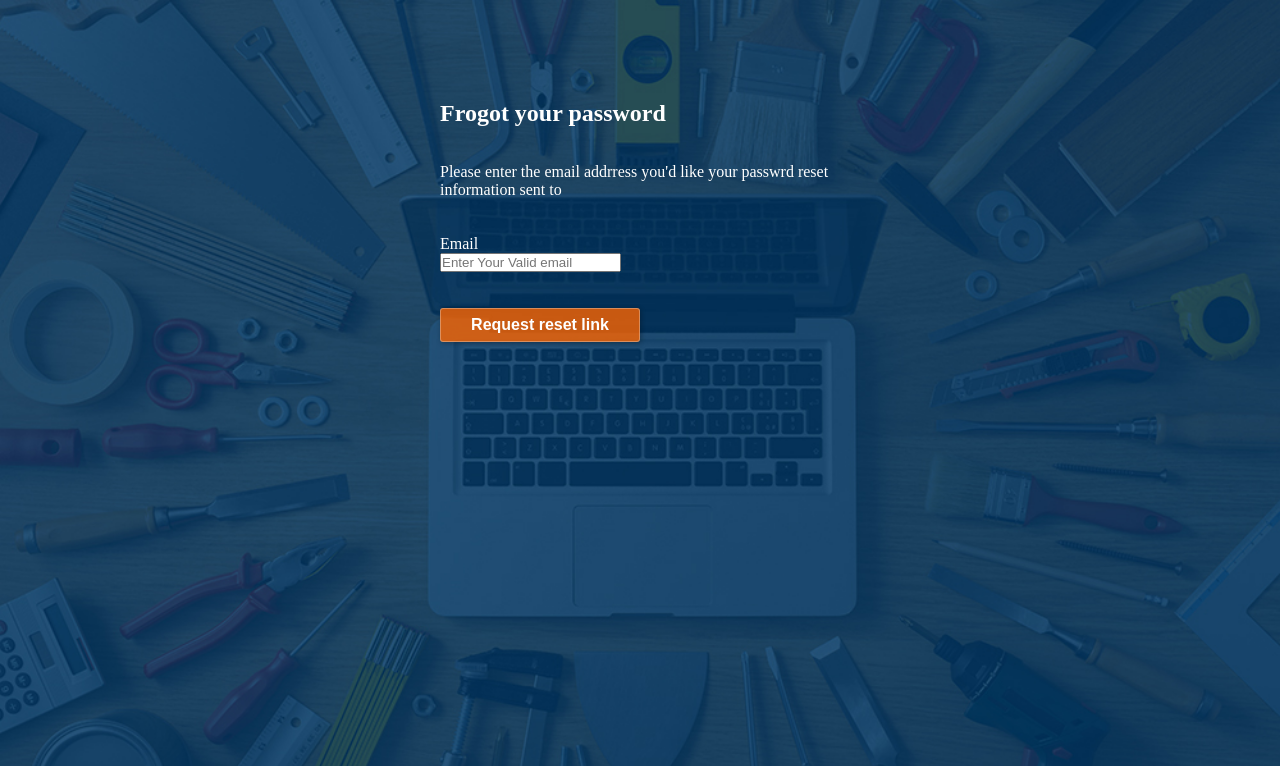
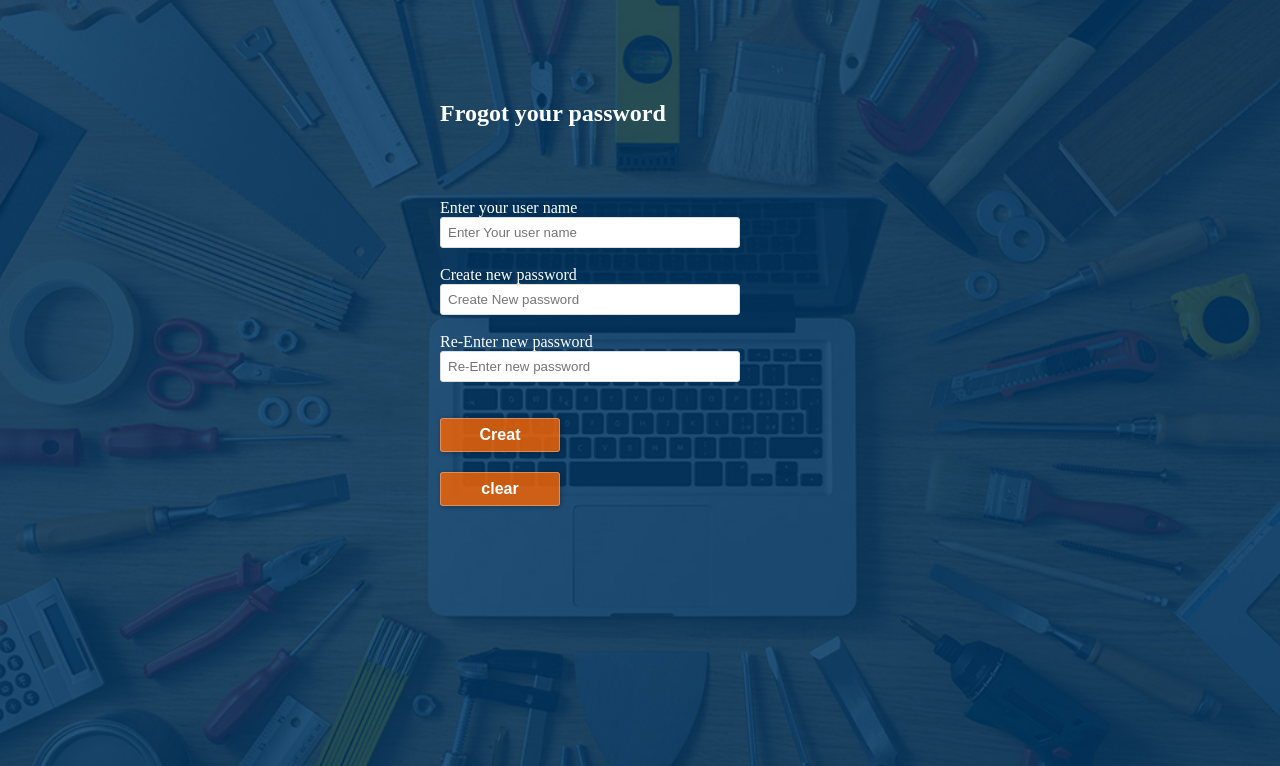
Before and after one commit to Induni1999/No_Poverty_with_Digital_Enterpronurship, a PHP site: the page made by Forgot password page.html in a window 1280 px wide. Shown: the top 766 px of the page. Run offline with PHP 8.4, Linux system fonts and the light colour scheme.

Commit message:
Add files via upload
edit the page

```diff
--- a/Forgot password  page.css
+++ b/Forgot password  page.css
@@ -24,7 +24,7 @@ div.main{
 }
 
 input#submit{
-	width: 200px;
+	width: 120px;
 	padding: 7px;
 	font-size: 16px;
 	font-family: sans-serif;
@@ -41,3 +41,12 @@ input#submit{
 .form{
 	font-colo"r: white;
 }
+input#name{
+	width: 300px;
+	border: 1px solid #ddd;
+	border-radius: 3px;
+	outline: 0;
+	padding: 7px;
+	background-color: #fff;
+	box-shadow: inset 1px 1px 5px0 rgba(0,0,0,0.3);
+}
--- a/Forgot password page.html
+++ b/Forgot password page.html
@@ -3,24 +3,33 @@
 	<link rel="stylesheet" href="Forgot password  page.css" type="text/css">
 </head>
 <body>
+<form>
 <div class="main">
 <div class="Fp">
 	<h2>Frogot your password</h2>
 	<br>
 	<br>
-	<p>Please  enter the email addrress you'd like your passwrd reset information sent to</p>
 	<br>
 	<br>
-	<label>Email</label>
+	<label>Enter your user name </label>
 	<br>
-	<input type="email" name="email" id="name" placeholder="Enter Your Valid email">
-	<br><br>
+	<input type="name" name="name" id="name" placeholder="Enter Your user name">
 	<br>
-	<input type="submit" value="Request reset link" name="submit" id="submit">
 	<br>
-
-
-	</form>
-
+	<label>Create new password </label>
+	<br>
+	<input type="password" name="name" id="name" placeholder="Create New password">
+	<br>
+	<br>
+	<label>Re-Enter new  password  </label>
+	<br>
+	<input type="password" name="password" id="name" placeholder="Re-Enter new password">
+	<br>
+	<br>
+	<br>
+	<input type="submit" value="Creat" name="submit" id="submit">
+	<br>
+	<input type="submit" value="clear" name="submit" id="submit">
+</form>
 </body>
 </html>
```
